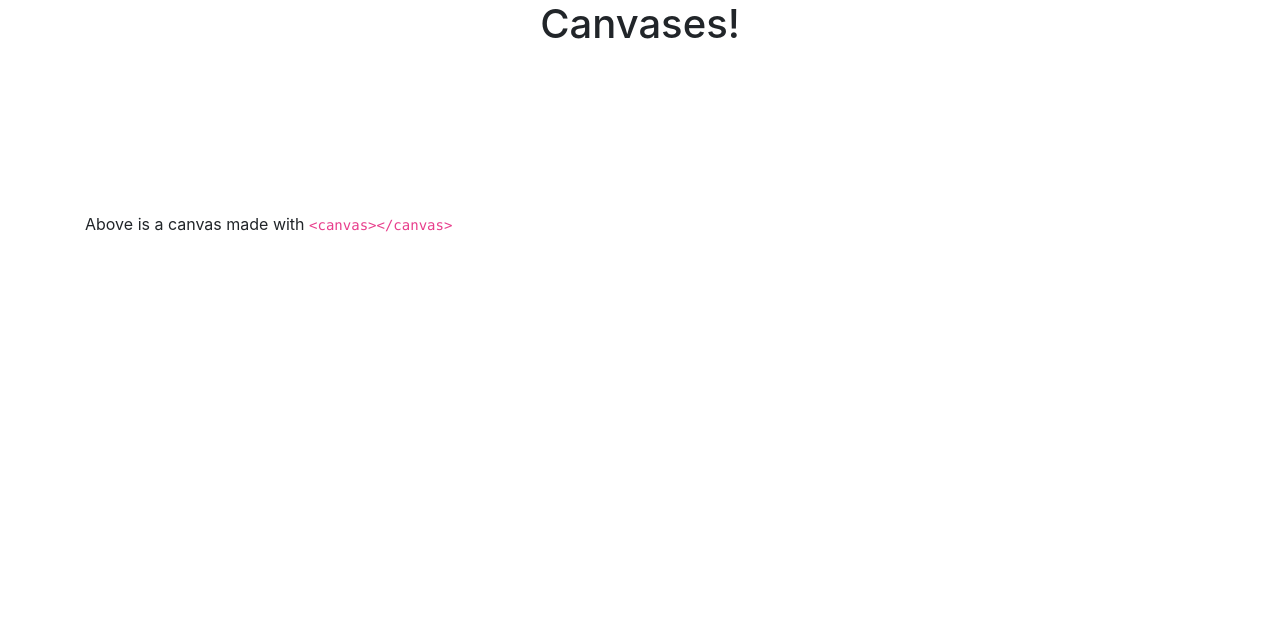
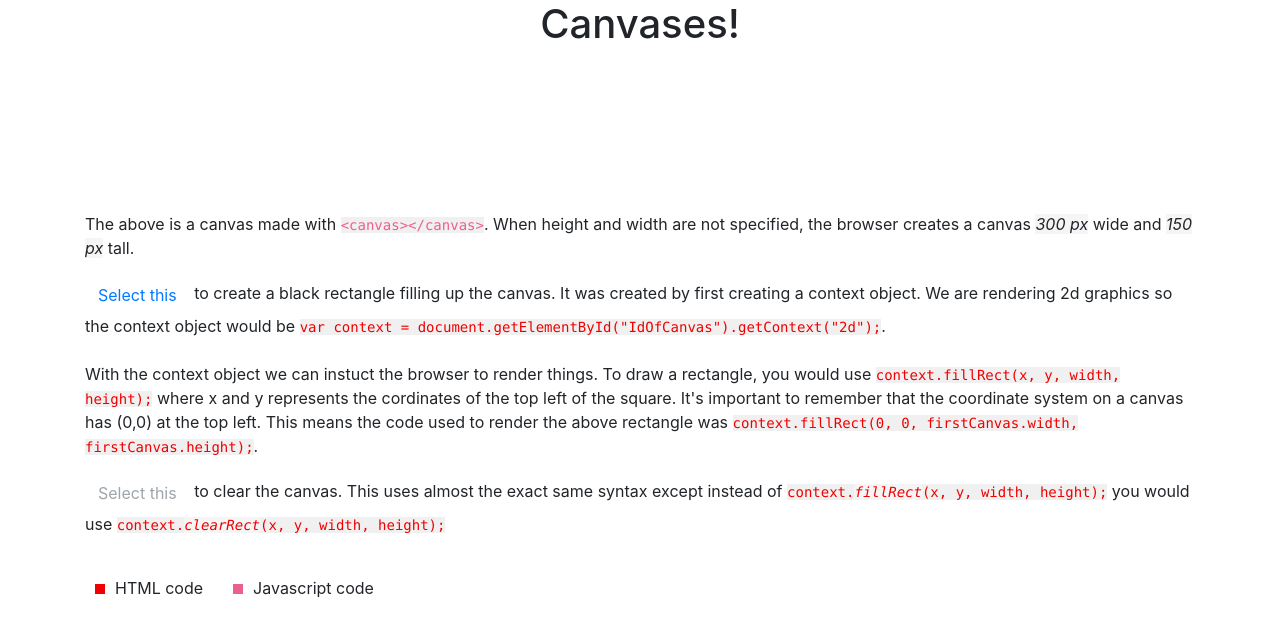
Before and after one commit to KihtrakRaknas/Canvas, a plain HTML site: page index.html in a window 1280 px wide. Drawn offline with nearby package versions, Linux system fonts and the light colour scheme.

Commit message:
Added content and styling

```diff
--- a/app.js
+++ b/app.js
@@ -0,0 +1,29 @@
+var firstCanvas = document.getElementById("firstCanvas");
+var context = firstCanvas.getContext("2d");
+var firstCanvasWidth = document.getElementById("firstCanvasWidth");
+var firstCanvasHeight = document.getElementById("firstCanvasHeight");
+
+window.onload = function(){
+    firstCanvasWidth.innerHTML = firstCanvas.scrollWidth+" px";
+    firstCanvasHeight.innerHTML = firstCanvas.scrollHeight+" px";
+    if (firstCanvas.scrollWidth != 300){
+        firstCanvasWidth.innerHTML = "usually 300 px but (for some reason) the above canvas is "+firstCanvas.scrollWidth+" px"
+    }
+    if (firstCanvas.scrollHeight != 150){
+        firstCanvasWidth.innerHTML = "usually 150 px but (for some reason) the above canvas is "+firstCanvas.scrollHeight+" px"
+    }
+}
+
+var TriggerSquareInFirstCanvas = document.getElementById("TriggerSquareInFirstCanvas");
+TriggerSquareInFirstCanvas.addEventListener("click", function(){
+    context.fillRect(0, 0, firstCanvas.scrollWidth, firstCanvas.scrollHeight);
+    TriggerSquareInFirstCanvas.classList.add("disabled");
+    TriggerClearFirstCanvas.classList.remove("disabled");
+});
+
+var TriggerClearFirstCanvas = document.getElementById("TriggerClearFirstCanvas");
+TriggerClearFirstCanvas.addEventListener("click", function(){
+    context.clearRect(0, 0, firstCanvas.scrollWidth, firstCanvas.scrollHeight);
+    TriggerClearFirstCanvas.classList.add("disabled");
+    TriggerSquareInFirstCanvas.classList.remove("disabled");
+});
--- a/index.html
+++ b/index.html
@@ -11,9 +11,18 @@
     <body>
         <div class="container">
             <h1 class="text-center">Canvases!</h1>
-            <canvas></canvas>
-            <p>Above is a canvas made with <code>&#x3C;canvas&#x3E;&#x3C;/canvas&#x3E;</code></p>
+            <canvas id="firstCanvas"></canvas>
+            <p>The above is a canvas made with <code class = "html">&#x3C;canvas&#x3E;&#x3C;/canvas&#x3E;</code>. When height and width are not specified, the browser creates a canvas <em><span id="firstCanvasWidth">300 px</span></em> wide and <em><span id="firstCanvasHeight">150 px</span></em> tall.</p>
+
+            <p><button id = "TriggerSquareInFirstCanvas" type="button" class="btn btn-link">Select this</button> to create a black rectangle filling up the canvas. It was created by first creating a context object. We are rendering 2d graphics so the context object would be <code class = "javascript">var context = document.getElementById("IdOfCanvas").getContext("2d");</code>. <br><br>
+                With the context object we can instuct the browser to render things. To draw a rectangle, you would use <code class = "javascript">context.fillRect(x, y, width, height);</code> where x and y represents the cordinates of the top left of the square. It's important to remember that the coordinate system on a canvas has (0,0) at the top left. This means the code used to render the above rectangle was <code class = "javascript">context.fillRect(0, 0, firstCanvas.width, firstCanvas.height);</code>.</p>
+            <p><button id = "TriggerClearFirstCanvas" type="button" class="btn btn-link disabled">Select this</button> to clear the canvas. This uses almost the exact same syntax except instead of <code class = "javascript">context.<em>fillRect</em>(x, y, width, height);</code> you would use <code class = "javascript">context.<em>clearRect</em>(x, y, width, height);</code></p>
+
+            <br>
+            <span><div class="red keyBox"></div>HTML code<div class="lightRed keyBox"></div>Javascript code</span>
+            <br>
         </div>
+
         <script src="https://ajax.googleapis.com/ajax/libs/jquery/3.3.1/jquery.min.js"></script>
         <script src="https://cdnjs.cloudflare.com/ajax/libs/popper.js/1.14.3/umd/popper.min.js" integrity="sha384-ZMP7rVo3mIykV+2+9J3UJ46jBk0WLaUAdn689aCwoqbBJiSnjAK/l8WvCWPIPm49" crossorigin="anonymous"></script>
         <script src="https://stackpath.bootstrapcdn.com/bootstrap/4.1.1/js/bootstrap.min.js" integrity="sha384-smHYKdLADwkXOn1EmN1qk/HfnUcbVRZyYmZ4qpPea6sjB/pTJ0euyQp0Mk8ck+5T" crossorigin="anonymous"></script>
--- a/style.css
+++ b/style.css
@@ -0,0 +1,32 @@
+code {
+    background-color: #f0f0f0;
+}
+
+code.html{
+    color: #EC608C;
+}
+
+code.javascript{
+    color: #f00101;
+}
+
+.keyBox{
+    height: 10px;
+    width: 10px;
+    display: inline-block;
+    margin-right: 10px;
+    margin-left: 30px;
+}
+
+.red{
+    background-color: #f00101;
+    margin-left: 10px!important;
+}
+
+.lightRed{
+    background-color: #EC608C;
+}
+
+em {
+    background-color: #f5f5f5;
+}
```
